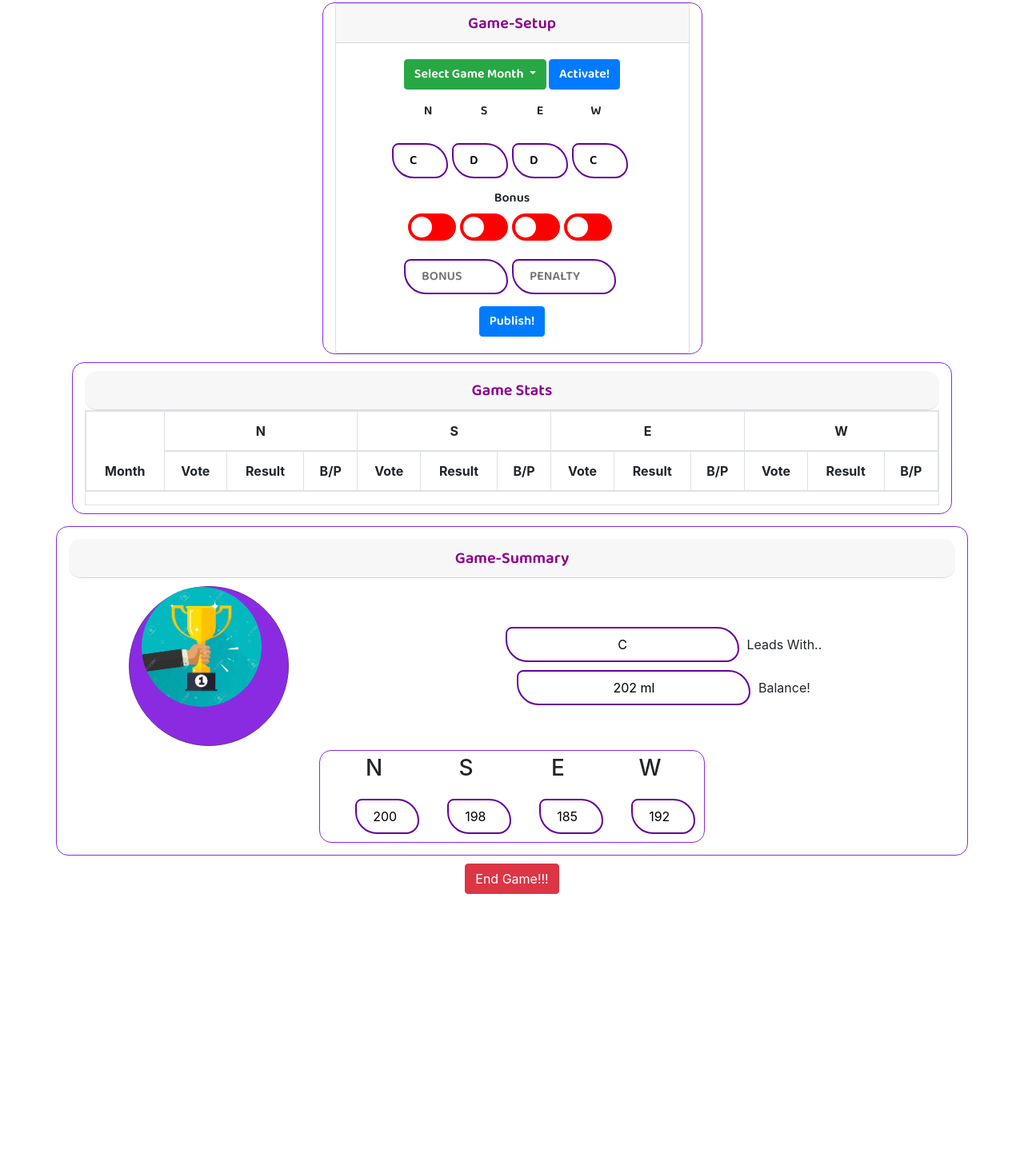
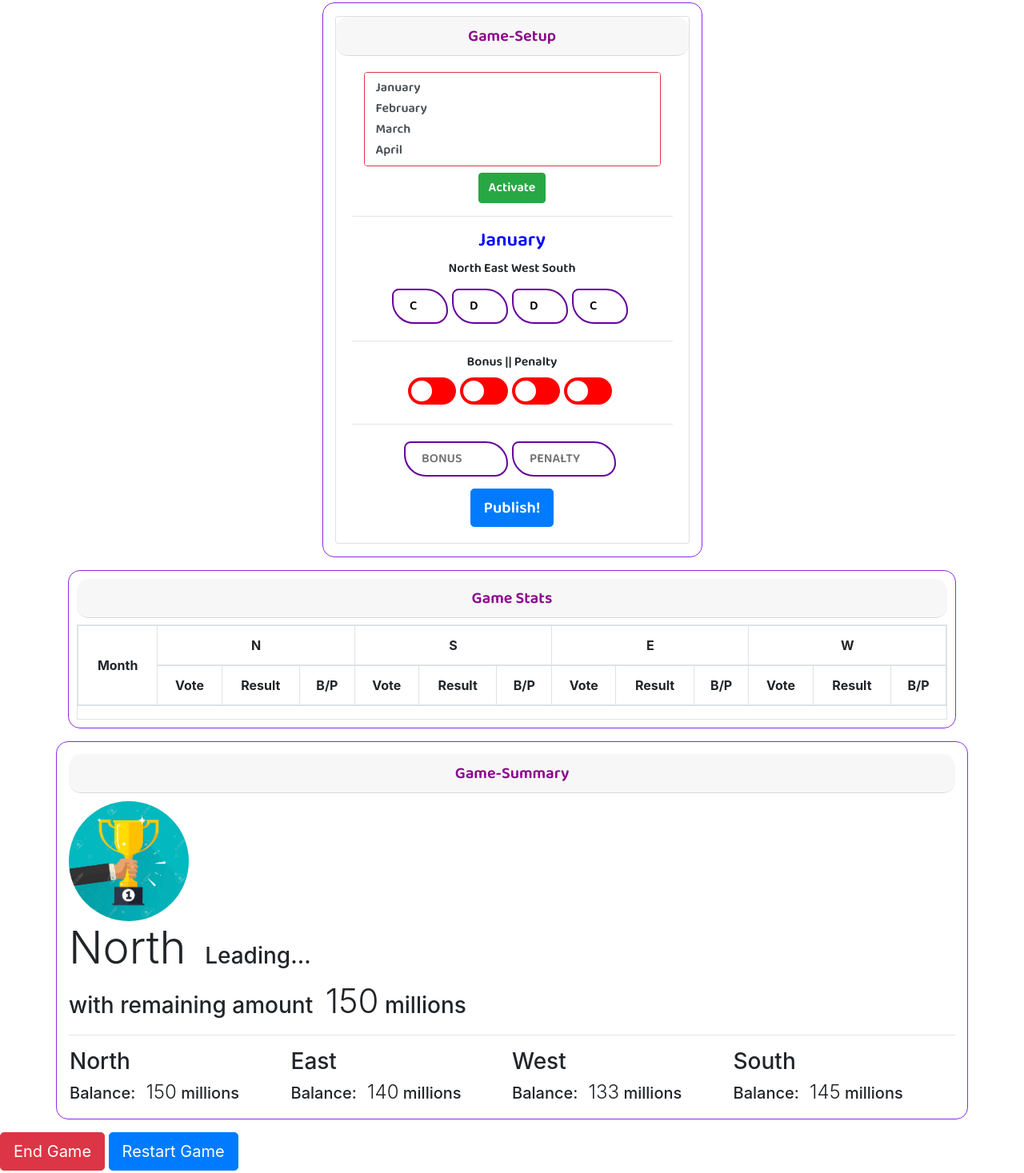
Before and after one commit to VishnuKarikkal/YIP, a website: page src/views/adminDashboard.html in a window 1280 px wide. Shown: the part 58-1525 px from the top of the page at 80% size. Before the commit the page ends 1186 px from the top, so only its background shows below. Drawn offline with nearby package versions, Linux system fonts and the light colour scheme; a web font is replaced by a local one.

Commit message:
UI Change
multiple month and summary

```diff
--- a/src/views/adminDashboard.html
+++ b/src/views/adminDashboard.html
@@ -64,7 +64,7 @@
       <div class="row">
         <!-- game setup section -->
         <div
-          class="col-md-5 mx-auto"
+          class="col-md-5 mx-auto py-3"
           style="
             border: 1px solid blueviolet;
             border-radius: 15px;
@@ -74,7 +74,11 @@
           <div class="card text-center">
             <h5
               class="card-header"
-              style="font-family: 'Baloo 2', cursive; color: darkmagenta;"
+              style="
+                font-family: 'Baloo 2', cursive;
+                color: darkmagenta;
+                border-radius: 15px;
+              "
             >
               Game-Setup
             </h5>
@@ -82,7 +86,7 @@
               <!-- <h5 class="card-title" style="font-family: 'Titan One', cursive;color: crimson;">Select Month</h5> -->
 
               <!-- Months available to play -->
-              <div class="btn-group">
+              <!-- <div class="btn-group">
                 <button
                   type="button"
                   id="month"
@@ -98,30 +102,78 @@
                   <a class="dropdown-item" href="#">FEB</a>
                   <a class="dropdown-item" href="#">MAR</a>
                 </div>
-              </div>
-              <!-- to activate the month for playing -->
-              <a
+              </div> -->
+
+              <form class="was-validated">
+                <div class="form-group">
+                  <div class="col-md">
+                    <select
+                      class="custom-select selectmonth"
+                      multiple="multiple"
+                      size="4"
+                      required
+                    >
+                      <option value="January">January</option>
+                      <option value="February">February</option>
+                      <option value="March">March</option>
+                      <option value="April">April</option>
+                      <option value="May">May</option>
+                      <option value="June">June</option>
+                      <option value="July">July</option>
+                      <option value="August">August</option>
+                      <option value="September">September</option>
+                      <option value="October">October</option>
+                      <option value="November">November</option>
+                      <option value="December">December</option>
+                    </select>
+                  </div>
+                  <!-- to activate the month for playing -->
+                  <button
+                    type="submit"
+                    class="btn btn-group-sm btn-success mt-2"
+                    style="font-family: 'Baloo 2', cursive;"
+                  >
+                    Activate
+                  </button>
+                </div>
+              </form>
+              <hr />
+              <!-- Dropdown disable function -->
+              <script type="text/javascript">
+                $(function () {
+                  $(".selectmonth").selected({});
+                });
+              </script>
+
+              <!-- <a
                 href="#"
-                class="btn btn-primary"
+                class="btn btn-sm btn-success"
                 style="font-family: 'Baloo 2', cursive;"
                 >Activate!</a
-              >
+              > -->
 
-              <div>
-                <!--Team Votes Area-->
-                <div
-                  class="row text-center"
-                  style="width: fit-content; margin: 15px auto;"
+              <!--Team Votes Area-->
+              <div id="teamVote">
+                <h4 id="month">January</h4>
+                <div class="team-n evenly-flex mx-auto">
+                  <label for="north">North</label>
+                  <label for="east">East</label>
+                  <label for="west">West</label>
+                  <label for="south">South</label>
+                </div>
+                <!-- <div
+                  class="row text-center mt-3 mx-auto"
+                  style="width: fit-content;"
                 >
-                  <label style="width: 70px;">N</label>
-                  <label style="width: 70px;">S</label>
-                  <label style="width: 70px;">E</label>
-                  <label style="width: 70px;">W</label>
-                </div>
+                  <label style="width: 90px;">North</label>
+                  <label style="width: 90px;">East</label>
+                  <label style="width: 90px;">West</label>
+                  <label style="width: 90px;">South</label>
+                </div> -->
                 <!--Team Votes From DB-->
                 <div
-                  class="row text-center"
-                  style="width: fit-content; margin: 10px auto;"
+                  class="row text-center mx-auto"
+                  style="width: fit-content;"
                 >
                   <input
                     type="text"
@@ -161,7 +213,8 @@
                   />
                 </div>
               </div>
-              <h6 class="text-center">Bonus</h6>
+              <hr />
+              <h6 class="text-center my-2">Bonus || Penalty</h6>
               <!-- Bonus/Penalty : Admin Choice-->
               <div
                 class="row text-center"
@@ -188,6 +241,7 @@
                   <span class="slider round"></span>
                 </label>
               </div>
+              <hr />
               <div
                 class="row text-center"
                 style="width: fit-content; margin: 10px auto;"
@@ -211,7 +265,7 @@
               </div>
               <a
                 href="#"
-                class="btn btn-primary"
+                class="btn btn-primary btn-lg"
                 style="font-family: 'Baloo 2', cursive;"
                 >Publish!</a
               >
@@ -222,20 +276,18 @@
     </div>
 
     <div class="container">
-      <div class="row mx-auto" style="margin: 5px auto;">
+      <div class="row mx-auto my-3">
         <!-- game stats table section -->
         <div
           class="col"
           style="
             border: 1px solid blueviolet;
-            padding-top: 10px;
-            padding-bottom: 10px;
+            padding: 10px 10px;
             border-radius: 15px;
-            margin: 5px 5px;
           "
         >
           <h5
-            class="card-header text-center"
+            class="card-header text-center mb-2"
             style="
               font-family: 'Baloo 2', cursive;
               color: darkmagenta;
@@ -249,7 +301,7 @@
             <table class="table">
               <thead>
                 <tr>
-                  <th rowspan="2">Month</th>
+                  <th class="align-middle" rowspan="2">Month</th>
                   <th scope="colgroup" colspan="3">N</th>
                   <th scope="colgroup" colspan="3">S</th>
                   <th scope="colgroup" colspan="3">E</th>
@@ -299,7 +351,95 @@
         Game-Summary
       </h5>
 
-      <div class="row">
+      <div class="gameStat evenly-flex">
+        <div class="trophy-image">
+          <img
+            src="/img/wnr.jpg"
+            alt="winner"
+            style="width: 150px; height: 150px; border-radius: 50%;"
+          />
+        </div>
+        <div class="stat-content my-auto">
+          <h3><a class="display-4 mr-2" id="leading">North </a> Leading...</h3>
+          <h3>
+            with remaining amount
+            <a class="ml-2 display-4" id="leadAmount" style="font-size: 1.5em;"
+              >150</a
+            >
+            millions
+          </h3>
+        </div>
+      </div>
+      <hr />
+
+      <div class="game-summary-table px-3 mx-auto">
+        <div class="row">
+          <div class="col bdr">
+            <div class="row evenly-flex">
+              <h3>North</h3>
+            </div>
+            <div class="row evenly-flex">
+              <h5>
+                Balance:
+                <a
+                  class="ml-2 display-4"
+                  id="northBal"
+                  style="font-size: 1.2em;"
+                  >150</a
+                >
+                millions
+              </h5>
+            </div>
+          </div>
+          <div class="col bdr">
+            <div class="row evenly-flex">
+              <h3>East</h3>
+            </div>
+            <div class="row evenly-flex">
+              <h5>
+                Balance:
+                <a class="ml-2 display-4" id="eastBal" style="font-size: 1.2em;"
+                  >140</a
+                >
+                millions
+              </h5>
+            </div>
+          </div>
+          <div class="col bdr">
+            <div class="row evenly-flex">
+              <h3>West</h3>
+            </div>
+            <div class="row evenly-flex">
+              <h5>
+                Balance:
+                <a class="ml-2 display-4" id="westBal" style="font-size: 1.2em;"
+                  >133</a
+                >
+                millions
+              </h5>
+            </div>
+          </div>
+          <div class="col bdr">
+            <div class="row evenly-flex">
+              <h3>South</h3>
+            </div>
+            <div class="row evenly-flex">
+              <h5>
+                Balance:
+                <a
+                  class="ml-2 display-4"
+                  id="southBal"
+                  style="font-size: 1.2em;"
+                  >145</a
+                >
+                millions
+              </h5>
+            </div>
+          </div>
+        </div>
+      </div>
+
+      <!-- <div class="row">
         <div class="col-md-4">
           <div
             style="
@@ -342,9 +482,9 @@
           />
           <label for="">Balance!</label>
         </div>
-      </div>
+      </div> -->
 
-      <div
+      <!-- <div
         class="row text-center"
         style="
           border: 1px solid blueviolet;
@@ -402,14 +542,16 @@
             style="width: 80px;"
           />
         </div>
-      </div>
+      </div> -->
     </div>
     <!-- To End The Current Game -->
-    <div class="container text-center" style="margin: 10px auto;">
-      <button type="button" class="btn btn-danger">
-        End Game!!!
-      </button>
+    <div class="mx-auto my-3 evenly-flex">
+      <button class="btn btn-lg btn-danger">End Game</button>
+      <button class="btn btn-lg btn-primary">Restart Game</button>
     </div>
+
+    <!-- Footer starts here -->
+    <footer></footer>
 
     <script src="https://ajax.googleapis.com/ajax/libs/jquery/3.5.1/jquery.min.js"></script>
     <script
```
Also changed, not shown: src/views/login.html (+6 -1 lines).
